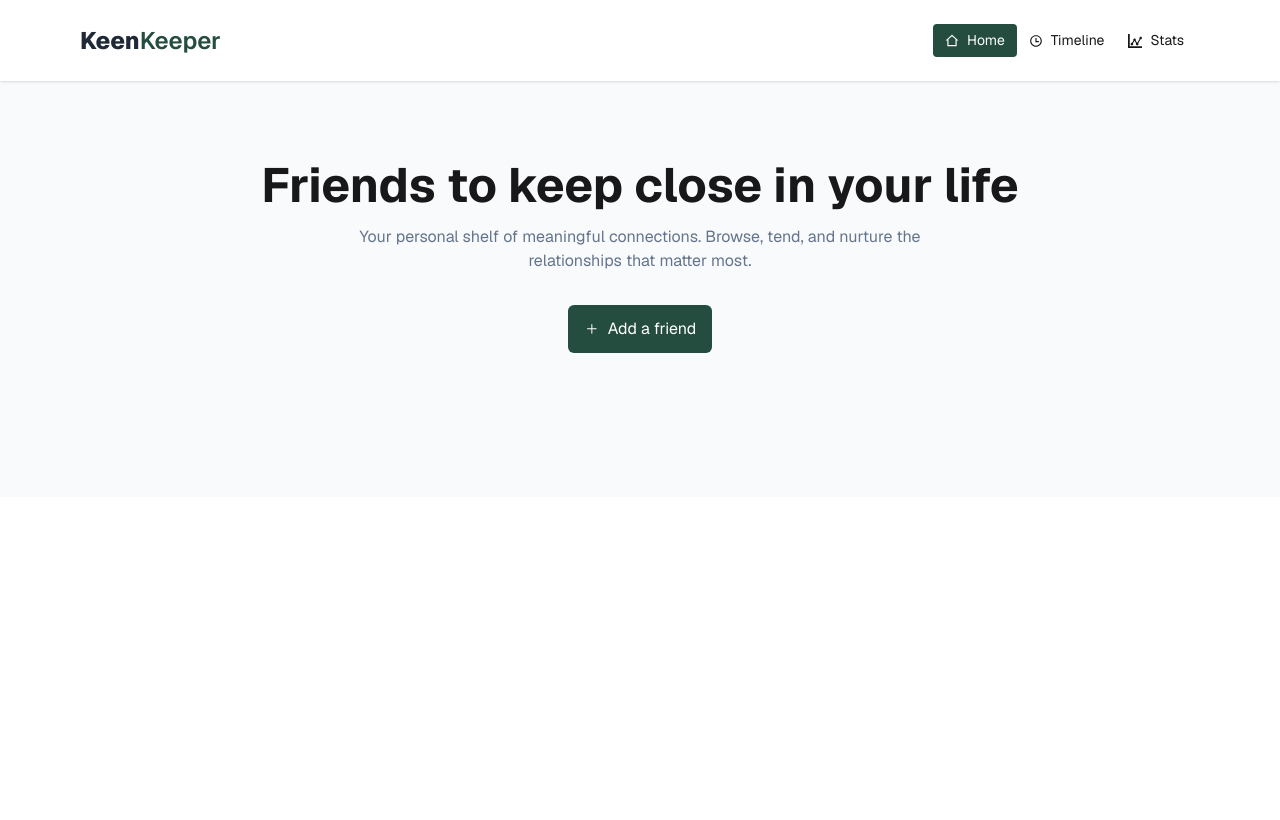
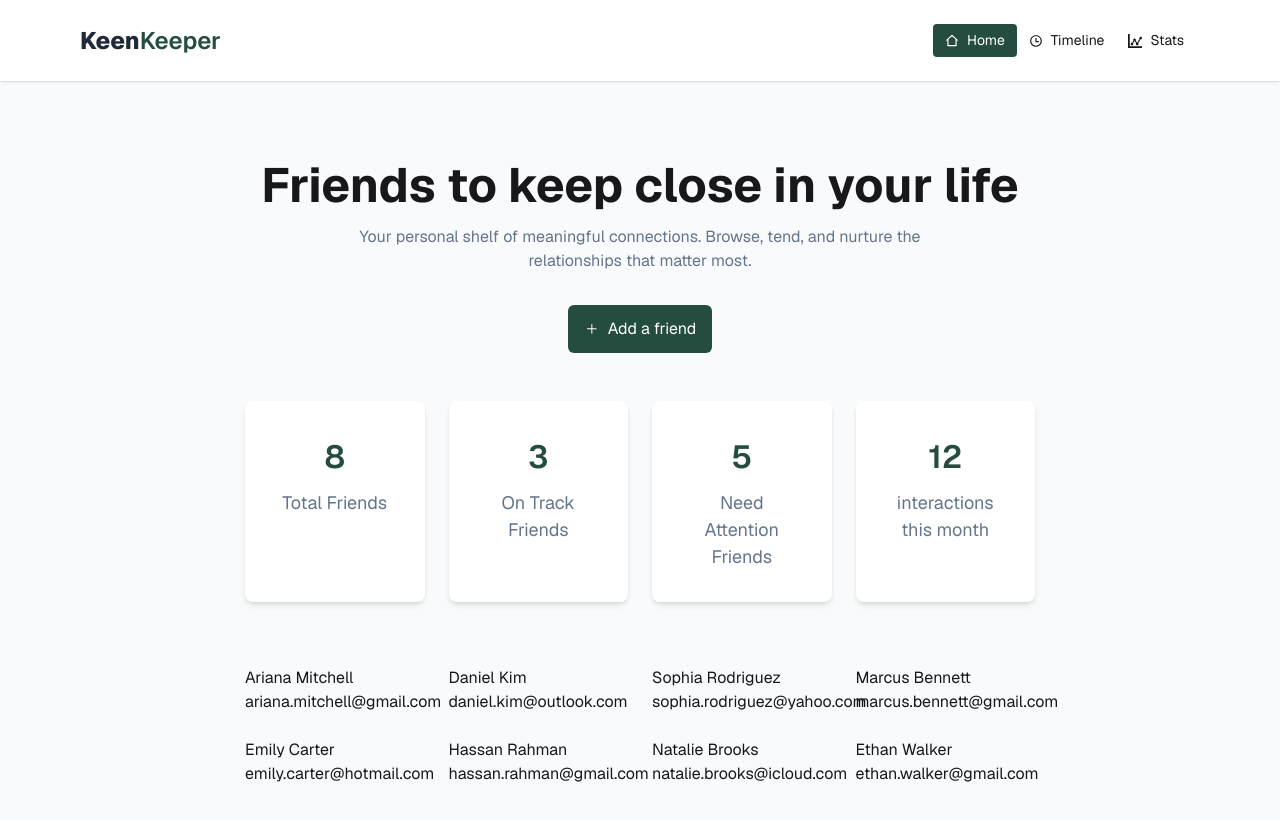
Before and after one commit to SharifMuhammadSifat/PH_A7_KeenKeeper, a Next.js app in the folder keen-keeper/: page / in a window 1280 px wide. Shown: the top 820 px of the page. Built offline with nearby package versions, Linux system fonts and the light colour scheme.

Commit message:
stats section

```diff
--- /dev/null
+++ b/keen-keeper/src/Components/friendCard/Friendcard.jsx
@@ -0,0 +1,12 @@
+import React from 'react';
+
+const Friendcard = ({ friend }) => {
+    return (
+        <div>
+            <h2>{friend.name}</h2>
+            <p>{friend.email}</p>
+        </div>
+    );
+};
+
+export default Friendcard;
--- a/keen-keeper/src/app/page.js
+++ b/keen-keeper/src/app/page.js
@@ -1,13 +1,17 @@
 import Image from "next/image";
 import Navbar from "../Components/Navbar/Navbar";
 import { GoPlus } from "react-icons/go";
+import friendCard from "../Components/friendCard/Friendcard";
+import Friendcard from "../Components/friendCard/Friendcard";
 
 export default async function Home() {
 
   const res = await fetch("http://localhost:3000/friends.json")
   const friends = await res.json();
 
-  console.log(friends);
+  const totalFriends = friends.length;
+  const onTrackFriends = friends.filter(friend => friend.status === "on-track").length;
+  const needAttentionFriends = totalFriends - onTrackFriends;
 
 
 
@@ -27,8 +31,25 @@ export default async function Home() {
         </button>
       </div>
 
+      <div className="grid grid-cols-4 gap-6">
+         <div className="p-8 mt-12 bg-white rounded-lg shadow-md flex flex-col items-center gap-2">
+          <h1 className="font-semibold text-[32px] text-[#244D3F]">{totalFriends}</h1> <p className=" text-center text-[#64748B] font-normal text-[18px]">Total Friends</p>
+        </div>
+        <div className="p-8 mt-12 bg-white rounded-lg shadow-md flex flex-col items-center gap-2">
+          <h1 className="font-semibold text-[32px] text-[#244D3F]">{onTrackFriends}</h1> <p className=" text-center text-[#64748B] font-normal text-[18px]">On Track Friends</p>
+        </div>
+        <div className="p-8 mt-12 bg-white rounded-lg shadow-md flex flex-col items-center gap-2">
+          <h1 className="font-semibold text-[32px] text-[#244D3F]">{needAttentionFriends}</h1> <p className=" text-center text-[#64748B] font-normal text-[18px]" >Need Attention Friends</p>
+        </div>
+        <div className="p-8 mt-12 bg-white rounded-lg shadow-md flex flex-col items-center gap-2">
+          <h1 className="font-semibold text-[32px] text-[#244D3F]">12</h1> <p className=" text-center text-[#64748B] font-normal text-[18px]">interactions this month</p>
+        </div>
+      </div>
+
       <div className="mt-16 grid grid-cols-1 sm:grid-cols-2 md:grid-cols-3 lg:grid-cols-4 gap-6">
-        {/* Friend cards will go here */}
+        {friends.map((friend) => (
+          <Friendcard key={friend.id} friend={friend} />
+        ))}
       </div>
 
     </section>
```
